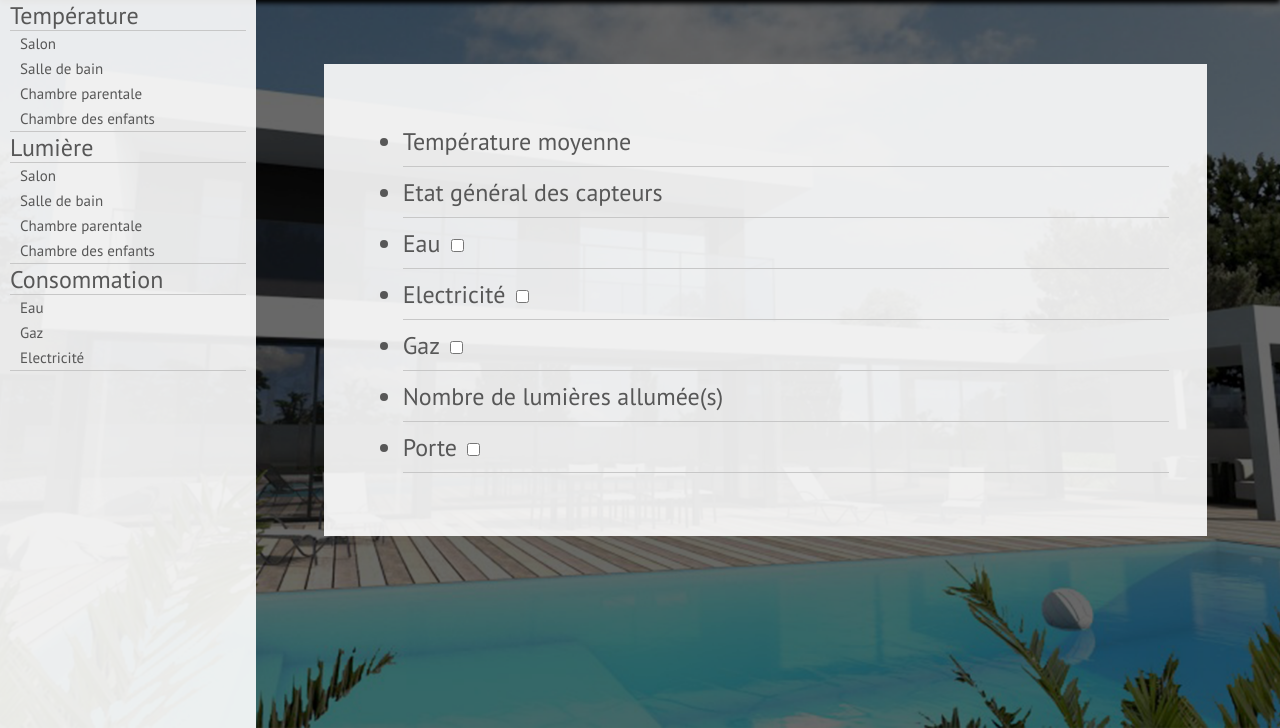
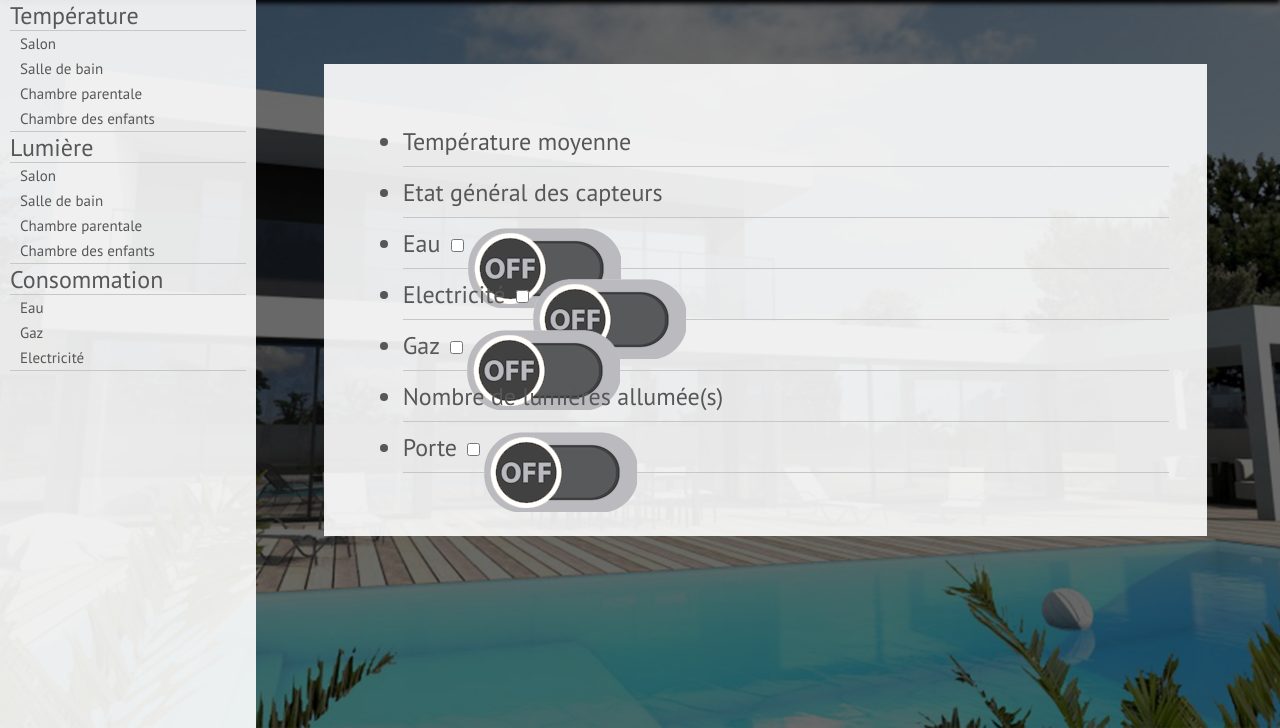
Before and after one commit to homeweborg/APP-Homeweb, a PHP site: page /etat.html in a window 1280 px wide. Shown: the part 72-800 px from the top of the page. Run offline with PHP 8.4, Linux system fonts and the light colour scheme.

Commit message:
switch mieux

```diff
--- a/Styles/main.css
+++ b/Styles/main.css
@@ -376,7 +376,24 @@ form p
     background: url(../image/boutonON.png) no-repeat;
 }
 
+#boite ul li input + label
+{
+    /* Concerne les boutons switchables non coché(s) */
+
+    cursor: pointer;
+    padding: 0px 154px 50px 0px;
+    background: url(../image/boutonOFF.png) no-repeat;
+}
+
+
 #boite ul li input + label:hover
+{
+    /* Concerne les boutons switchables coché(s) survolé*/
+
+    background: url(../image/boutonOFF_Select.png) no-repeat;
+}
+
+#boite ul li input:checked + label:hover
 {
     /* Concerne les boutons switchables coché(s) survolé*/
 
```
